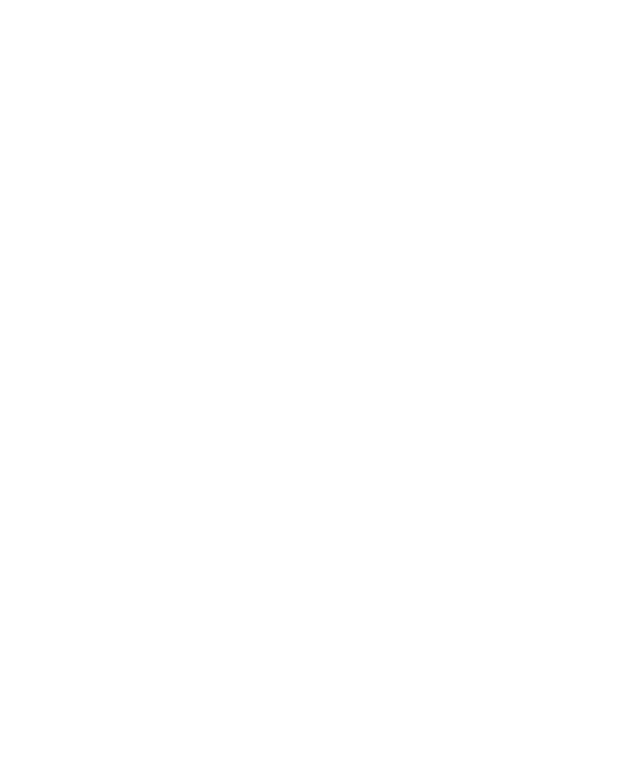
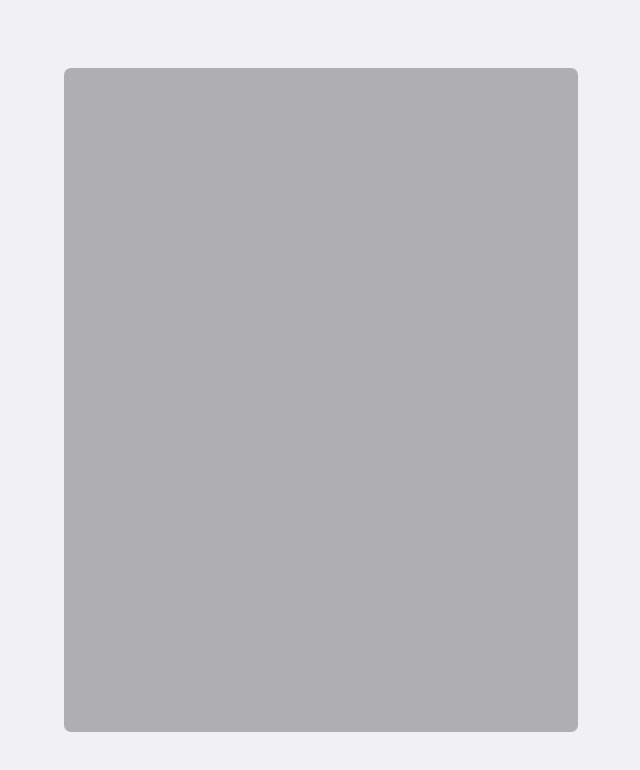
Before and after one commit to ICEE-TEA/ICEE-TEA-Front, a React (Create React App) app: page /order in a window 1280 px wide. Before the commit this address had no page. Shown: the top 770 px of the page, without its empty margins (319-959 px from the left). Built offline with nearby package versions, Linux system fonts and the light colour scheme.

Commit message:
order page 구현

```diff
--- a/src/App.js
+++ b/src/App.js
@@ -5,6 +5,7 @@
 import Signup from "./pages/signupPage";
 import Auth from "./pages/authPage";
 import Main from "./pages/mainPage";
+import Order from "./pages/orderPage";
 
 function App() {
   return (
@@ -14,7 +15,8 @@
         <Route path="/login" element={<Login />} />
         <Route path="/signup" element={<Signup />} />
         <Route path="/auth" element={<Auth />} />
-        <Route path="main" element={<Main />} />
+        <Route path="/main" element={<Main />} />
+        <Route path="/order" element={<Order />} />
         {/* <Route path="/login" element={<Login />} />
         <Route path="/mypage" element={<myPage />} /> */}
       </Routes>
--- /dev/null
+++ b/src/pages/orderPage/index.jsx
@@ -0,0 +1,12 @@
+import React from "react";
+import * as S from "./style";
+
+function Order() {
+  return (
+    <S.backCenter>
+      <S.WhiteBox></S.WhiteBox>
+    </S.backCenter>
+  );
+}
+
+export default Order;
--- /dev/null
+++ b/src/pages/orderPage/style.js
@@ -0,0 +1,23 @@
+import styled from "styled-components";
+
+export const backCenter = styled.div`
+  width: 100%;
+  height: 100vh;
+  background-color: #f1f1f5;
+  display: flex;
+  flex-direction: column;
+  justify-content: center;
+  align-items: center;
+`;
+
+export const WhiteBox = styled.div`
+  box-shadow: 0 0 8px rgba(0, 0, 0, 0.025);
+  padding: 2rem;
+  width: 450px;
+  height: 600px;
+  background: #191919;
+  opacity: 30%;
+  background-size: cover;
+  border-radius: 2px;
+  border-radius: 7px;
+`;
```
